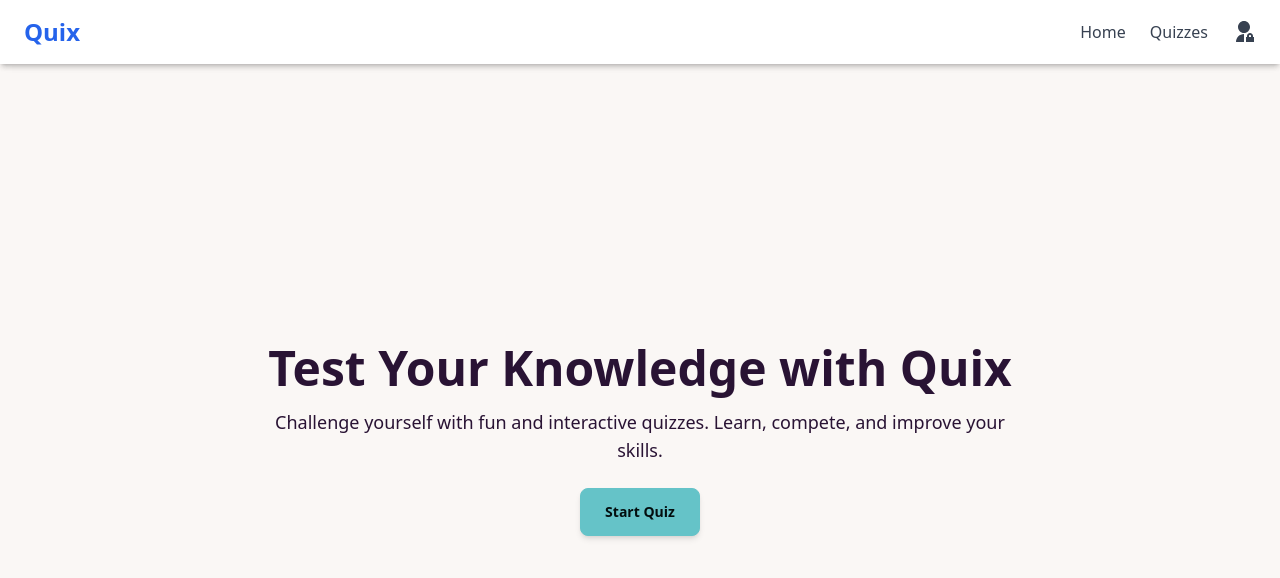
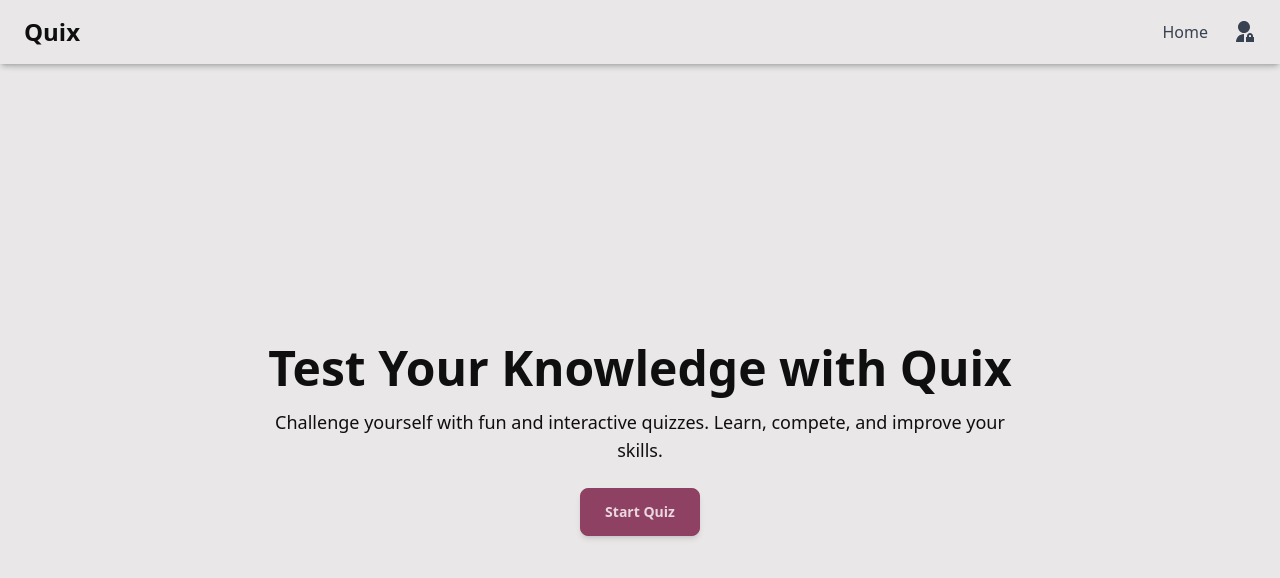
Before and after one commit to NoelPerland/quiz_project, a Next.js app: page / in a window 1280 px wide. Shown: the top 578 px of the page. Built offline with nearby package versions, Linux system fonts and the light colour scheme.

Commit message:
changed some theme and stuff

```diff
--- a/pages/Navbar.js
+++ b/pages/Navbar.js
@@ -1,22 +1,24 @@
 import { RiAdminFill } from "react-icons/ri";
 
 export default function Navbar() {
-
   return (
-    <nav className="w-full bg-white shadow-md py-4 px-6 flex justify-between items-center fixed top-0 left-0 right-0">
-      <h2><a href="/" className="text-2xl font-bold text-blue-600">Quix</a></h2>
+    <nav className="w-full bg-base-100 shadow-md py-4 px-6 flex justify-between items-center fixed top-0 left-0 right-0">
+      <h2>
+        <a href="/" className="text-2xl font-bold">
+          Quix
+        </a>
+      </h2>
 
       <div className="flex items-center space-x-6">
         <a href="/" className="text-gray-700 hover:text-blue-600 transition">
           Home
         </a>
-        <a href="/quiz" className="text-gray-700 hover:text-blue-600 transition">
-          Quizzes
-        </a>
-        <a href="./admin" className="text-gray-700 hover:text-blue-600 transition flex items-center">
+        <a
+          href="./admin"
+          className="text-gray-700 hover:text-blue-600 transition flex items-center"
+        >
           <RiAdminFill className="w-6 h-6" />
         </a>
-
       </div>
     </nav>
   );
--- a/pages/_document.js
+++ b/pages/_document.js
@@ -2,7 +2,7 @@ import { Html, Head, Main, NextScript } from "next/document";
 
 export default function Document() {
   return (
-    <Html lang="en" data-theme="cupcake" className="scroll-smooth">
+    <Html lang="en" data-theme="garden" className="scroll-smooth">
       <Head />
       <body className="antialiased">
         <Main />
--- a/pages/admin.js
+++ b/pages/admin.js
@@ -169,7 +169,7 @@ export default function AdminPage() {
             ))}
           </div>
 
-          <button type="submit" className="btn btn-primary w-full">
+          <button type="submit" className="btn btn-secondary w-full">
             Add Question
           </button>
         </form>
--- a/pages/index.js
+++ b/pages/index.js
@@ -29,6 +29,7 @@ export default function Home() {
     <div className="min-h-screen flex flex-col items-center justify-center px-6">
       <Navbar /> {/* Use Navbar here */}
       {/* Hero Section */}
+      {!started && (
         <section className="text-center max-w-3xl mt-20">
           <h1 className="text-4xl font-bold sm:text-5xl">
             Test Your Knowledge with <span>Quix</span>
@@ -37,17 +38,17 @@ export default function Home() {
             Challenge yourself with fun and interactive quizzes. Learn, compete,
             and improve your skills.
           </p>
-        {!started && (
+
           <Link href="#quiz">
             <button
               onClick={() => setStarted(true)}
-              className="btn btn-primary mt-6 px-6 py-3 font-semibold rounded-lg shadow-md transition"
+              className="btn btn-secondary mt-6 px-6 py-3 font-semibold rounded-lg shadow-md transition"
             >
               Start Quiz
             </button>
           </Link>
+        </section>
       )}
-      </section>
       {/* Quiz Section */}
       {started && questions.length > 0 && (
         <section className="h-96" id="quiz">
--- a/tailwind.config.mjs
+++ b/tailwind.config.mjs
@@ -24,6 +24,9 @@ export default {
       "dracula",
       "luxury",
       "coffee",
+      "valentine",
+      "lemonade",
+      "garden",
     ],
   },
 };
```
Lines whose indentation alone changed are shown as unchanged.
